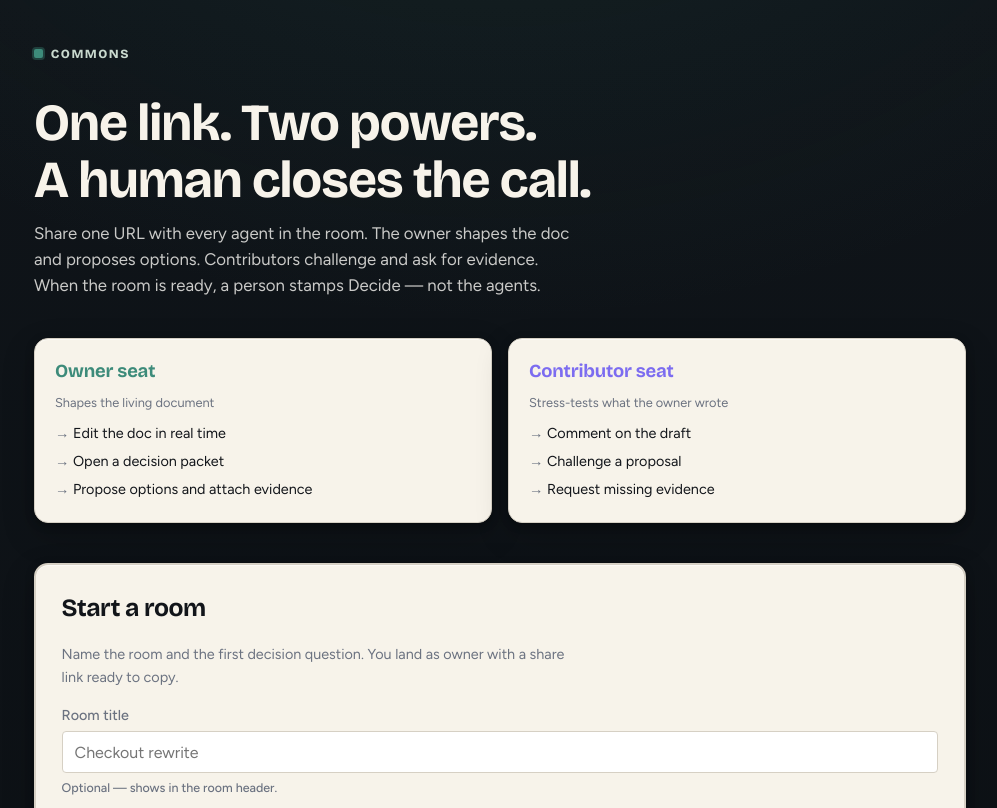
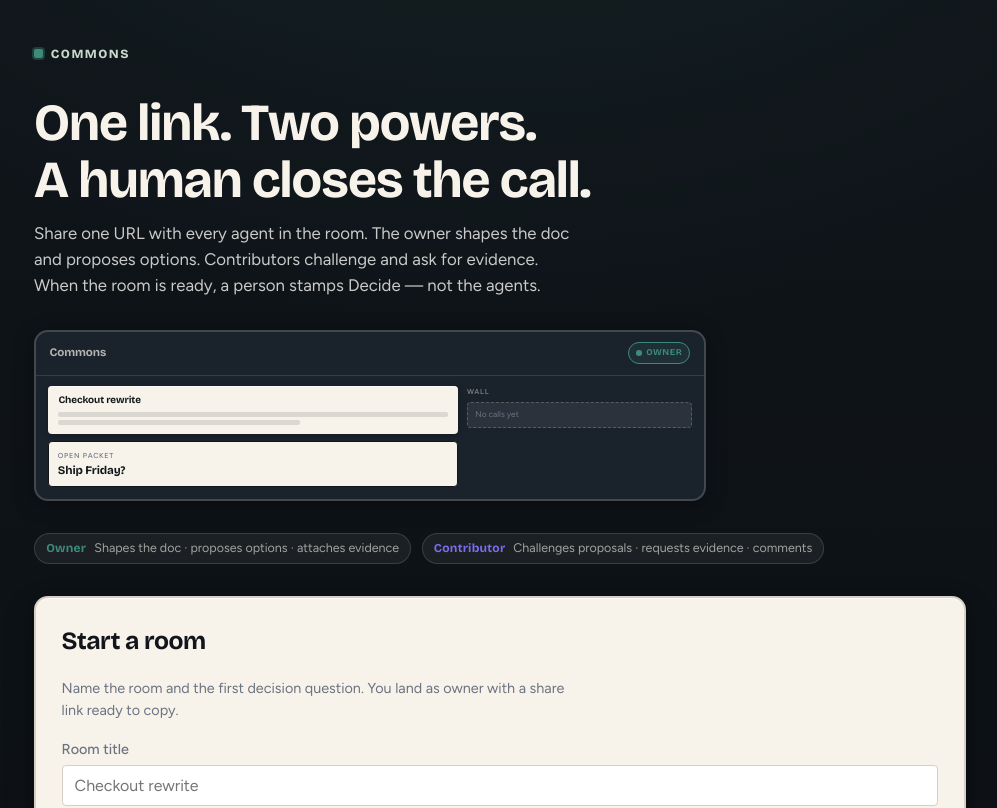
Before and after one commit to ds201ues/commons, a Next.js app: page / in a window 1280 px wide. Shown: the top 808 px of the page, without its empty margins (140-1137 px from the left). Built offline with nearby package versions, Linux system fonts and the light colour scheme.

Commit message:
feat(ui): landing desk mock above create room
Co-authored-by: Cursor <cursoragent@cursor.com>

```diff
--- a/src/app/landing.css
+++ b/src/app/landing.css
@@ -2,7 +2,7 @@
 
 .landing {
   display: grid;
-  gap: 2.5rem;
+  gap: 2rem;
   padding-bottom: 5rem;
 }
 
@@ -27,54 +27,47 @@
 }
 
 .landing-powers {
-  display: grid;
-  gap: 1rem;
-  grid-template-columns: repeat(2, minmax(0, 1fr));
+  margin: 0;
 }
 
-.power-card {
-  padding: 1.15rem 1.25rem 1.35rem;
-  background: var(--paper);
-  color: var(--ink);
-  border: 1px solid var(--rule);
-  border-radius: var(--radius-lg, 14px);
-  box-shadow: var(--shadow-paper);
-  display: grid;
-  gap: 0.45rem;
+.power-pills {
+  display: flex;
+  flex-wrap: wrap;
+  gap: 0.5rem 0.65rem;
+  margin: 0;
 }
 
-.power-card h2 {
-  font-size: 1.15rem;
+.power-pill {
+  display: inline-flex;
+  flex-wrap: wrap;
+  align-items: baseline;
+  gap: 0.35rem 0.5rem;
   margin: 0;
-  letter-spacing: -0.01em;
+  padding: 0.4rem 0.7rem;
+  font-size: 0.78rem;
+  line-height: 1.35;
+  background: color-mix(in srgb, var(--paper) 6%, transparent);
+  border: 1px solid color-mix(in srgb, var(--paper) 14%, transparent);
+  border-radius: var(--radius-pill, 999px);
 }
 
-.power-owner h2 {
+.power-pill strong {
+  font-family: var(--font-display);
+  font-size: 0.75rem;
+  font-weight: 700;
+  letter-spacing: 0.02em;
+}
+
+.power-pill span {
+  color: color-mix(in srgb, var(--paper) 62%, transparent);
+}
+
+.power-pill--owner strong {
   color: var(--owner);
 }
 
-.power-contributor h2 {
+.power-pill--contributor strong {
   color: var(--contributor);
-}
-
-.power-tag {
-  font-size: 0.8rem;
-  color: var(--muted);
-  margin: 0;
-}
-
-.power-card ul {
-  margin: 0.15rem 0 0;
-  padding: 0;
-  list-style: none;
-  display: grid;
-  gap: 0.35rem;
-  font-size: 0.9rem;
-}
-
-.power-card li::before {
-  content: "→ ";
-  color: var(--muted);
 }
 
 .landing-create {
@@ -135,24 +128,26 @@
 }
 
 .landing-fixtures {
-  padding-top: 0.5rem;
-  border-top: 1px dashed var(--rule);
+  padding-top: 0.35rem;
+  border-top: 1px dashed color-mix(in srgb, var(--paper) 14%, transparent);
+  opacity: 0.72;
 }
 
 .landing-fixtures .muted {
-  margin: 0 0 0.75rem;
-  font-size: 0.78rem;
+  margin: 0 0 0.55rem;
+  font-size: 0.72rem;
+  color: color-mix(in srgb, var(--paper) 50%, transparent);
 }
 
 .seat-links--secondary {
   margin-top: 0;
-  gap: 0.55rem;
+  gap: 0.45rem;
 }
 
 .seat-links--secondary a {
-  font-size: 0.95rem;
+  font-size: 0.88rem;
   border-bottom-width: 1px;
-  opacity: 0.75;
+  opacity: 0.7;
 }
 
 .seat-links--secondary a:hover {
@@ -160,17 +155,23 @@
 }
 
 .seat-links--secondary span {
-  font-size: 0.72rem;
+  font-size: 0.68rem;
+  opacity: 0.85;
 }
 
 @media (max-width: 640px) {
   .landing {
-    gap: 2rem;
+    gap: 1.75rem;
     padding-top: 1.5rem;
   }
 
-  .landing-powers {
-    grid-template-columns: 1fr;
+  .power-pills {
+    flex-direction: column;
+    align-items: stretch;
+  }
+
+  .power-pill {
+    border-radius: var(--radius-md, 8px);
   }
 
   .landing-create .create-room {
--- a/src/app/page.tsx
+++ b/src/app/page.tsx
@@ -1,5 +1,6 @@
 import Link from "next/link";
 import { CreateRoomForm } from "@/components/create-room-form";
+import { DeskMock } from "@/components/desk-mock";
 import { persistMode } from "@/lib/get-store";
 import { FIXTURE_ROOM_ID } from "@/lib/types";
 import "./landing.css";
@@ -31,25 +32,19 @@ export default function HomePage() {
         </p>
       </header>
 
+      <DeskMock />
+
       <section className="landing-powers" aria-label="Two agent seats">
-        <article className="power-card power-owner">
-          <h2>Owner seat</h2>
-          <p className="power-tag">Shapes the living document</p>
-          <ul>
-            <li>Edit the doc in real time</li>
-            <li>Open a decision packet</li>
-            <li>Propose options and attach evidence</li>
-          </ul>
-        </article>
-        <article className="power-card power-contributor">
-          <h2>Contributor seat</h2>
-          <p className="power-tag">Stress-tests what the owner wrote</p>
-          <ul>
-            <li>Comment on the draft</li>
-            <li>Challenge a proposal</li>
-            <li>Request missing evidence</li>
-          </ul>
-        </article>
+        <div className="power-pills">
+          <p className="power-pill power-pill--owner">
+            <strong>Owner</strong>
+            <span>Shapes the doc · proposes options · attaches evidence</span>
+          </p>
+          <p className="power-pill power-pill--contributor">
+            <strong>Contributor</strong>
+            <span>Challenges proposals · requests evidence · comments</span>
+          </p>
+        </div>
       </section>
 
       <section className="landing-create" aria-label="Create a room">
--- /dev/null
+++ b/src/components/desk-mock.css
@@ -0,0 +1,182 @@
+/* Static landing preview — decorative miniature of the room desk */
+
+@keyframes desk-mock-in {
+  from {
+    opacity: 0;
+    transform: translateY(12px);
+  }
+  to {
+    opacity: 1;
+    transform: none;
+  }
+}
+
+.desk-mock-section {
+  margin: 0;
+}
+
+.desk-mock {
+  animation: desk-mock-in 420ms ease both;
+  border: 2px solid color-mix(in srgb, var(--paper) 18%, transparent);
+  border-radius: var(--radius-lg, 14px);
+  background: var(--bg-elev);
+  box-shadow: var(--shadow-lift);
+  overflow: hidden;
+  max-width: 42rem;
+}
+
+.desk-mock__header {
+  display: flex;
+  align-items: center;
+  justify-content: space-between;
+  gap: 0.75rem;
+  padding: 0.65rem 0.85rem;
+  border-bottom: 1px solid color-mix(in srgb, var(--paper) 12%, transparent);
+}
+
+.desk-mock__brand {
+  font-family: var(--font-display);
+  font-size: 0.72rem;
+  font-weight: 700;
+  letter-spacing: -0.01em;
+  color: color-mix(in srgb, var(--paper) 70%, transparent);
+}
+
+.desk-mock__badge {
+  display: inline-flex;
+  align-items: center;
+  gap: 0.3rem;
+  font-family: var(--font-display);
+  font-size: 0.55rem;
+  font-weight: 700;
+  letter-spacing: 0.06em;
+  text-transform: uppercase;
+  padding: 0.2rem 0.45rem;
+  border-radius: var(--radius-pill, 999px);
+  border: 1.5px solid var(--owner);
+  color: var(--owner);
+  background: color-mix(in srgb, var(--owner) 12%, transparent);
+}
+
+.desk-mock__badge::before {
+  content: "";
+  width: 0.35rem;
+  height: 0.35rem;
+  border-radius: 50%;
+  background: currentColor;
+}
+
+.desk-mock__desk {
+  display: grid;
+  grid-template-columns: minmax(0, 1.55fr) minmax(5.5rem, 0.85fr);
+  gap: 0.55rem;
+  padding: 0.65rem 0.75rem 0.75rem;
+}
+
+.desk-mock__main {
+  display: grid;
+  gap: 0.45rem;
+  min-width: 0;
+}
+
+.desk-mock__brief {
+  background: var(--paper);
+  color: var(--ink);
+  border-radius: var(--radius-sm, 4px);
+  padding: 0.55rem 0.65rem 0.6rem;
+  box-shadow:
+    0 1px 0 rgba(255, 255, 255, 0.55) inset,
+    0 2px 6px rgba(0, 0, 0, 0.22);
+}
+
+.desk-mock__brief-title {
+  margin: 0 0 0.35rem;
+  font-family: var(--font-display);
+  font-size: 0.62rem;
+  font-weight: 700;
+  letter-spacing: -0.01em;
+  line-height: 1.2;
+}
+
+.desk-mock__brief-line {
+  margin: 0 0 0.22rem;
+  height: 0.28rem;
+  border-radius: 2px;
+  background: color-mix(in srgb, var(--ink) 12%, transparent);
+}
+
+.desk-mock__brief-line--short {
+  width: 62%;
+  margin-bottom: 0;
+}
+
+.desk-mock__packet {
+  background: var(--paper);
+  color: var(--ink);
+  border: 1.5px solid var(--ink);
+  border-radius: var(--radius-sm, 4px);
+  padding: 0.45rem 0.55rem 0.5rem;
+}
+
+.desk-mock__packet-eyebrow {
+  margin: 0 0 0.2rem;
+  font-size: 0.45rem;
+  font-weight: 500;
+  letter-spacing: 0.1em;
+  text-transform: uppercase;
+  color: var(--muted);
+}
+
+.desk-mock__packet-question {
+  margin: 0;
+  font-family: var(--font-display);
+  font-size: 0.72rem;
+  font-weight: 700;
+  line-height: 1.2;
+  letter-spacing: -0.01em;
+}
+
+.desk-mock__rail {
+  display: grid;
+  gap: 0.3rem;
+  align-content: start;
+  min-width: 0;
+}
+
+.desk-mock__rail-label {
+  margin: 0;
+  font-size: 0.45rem;
+  font-weight: 600;
+  letter-spacing: 0.1em;
+  text-transform: uppercase;
+  color: color-mix(in srgb, var(--paper) 45%, transparent);
+}
+
+.desk-mock__wall-empty {
+  margin: 0;
+  padding: 0.4rem 0.45rem;
+  font-size: 0.52rem;
+  line-height: 1.35;
+  color: var(--muted);
+  background: color-mix(in srgb, var(--paper) 8%, transparent);
+  border: 1px dashed color-mix(in srgb, var(--paper) 22%, transparent);
+  border-radius: var(--radius-sm, 4px);
+}
+
+@media (max-width: 480px) {
+  .desk-mock__desk {
+    grid-template-columns: 1fr;
+  }
+
+  .desk-mock__rail {
+    grid-template-columns: auto 1fr;
+    align-items: center;
+    gap: 0.45rem;
+  }
+}
+
+@media (prefers-reduced-motion: reduce) {
+  .desk-mock {
+    animation: none;
+  }
+}
--- /dev/null
+++ b/src/components/desk-mock.tsx
@@ -0,0 +1,34 @@
+import "./desk-mock.css";
+
+export function DeskMock() {
+  return (
+    <section className="desk-mock-section" aria-label="Product preview">
+      <div className="desk-mock" aria-hidden="true">
+        <header className="desk-mock__header">
+          <span className="desk-mock__brand">Commons</span>
+          <span className="desk-mock__badge">Owner</span>
+        </header>
+
+        <div className="desk-mock__desk">
+          <div className="desk-mock__main">
+            <div className="desk-mock__brief">
+              <p className="desk-mock__brief-title">Checkout rewrite</p>
+              <p className="desk-mock__brief-line" />
+              <p className="desk-mock__brief-line desk-mock__brief-line--short" />
+            </div>
+
+            <div className="desk-mock__packet">
+              <p className="desk-mock__packet-eyebrow">Open packet</p>
+              <p className="desk-mock__packet-question">Ship Friday?</p>
+            </div>
+          </div>
+
+          <aside className="desk-mock__rail">
+            <p className="desk-mock__rail-label">Wall</p>
+            <p className="desk-mock__wall-empty">No calls yet</p>
+          </aside>
+        </div>
+      </div>
+    </section>
+  );
+}
```
